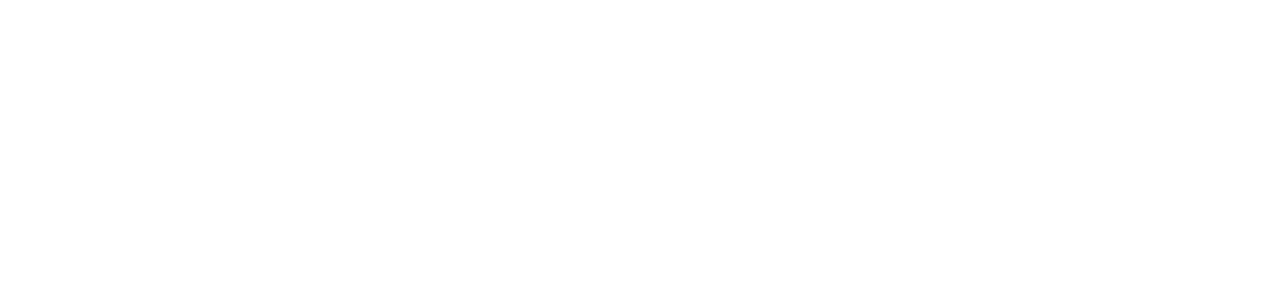
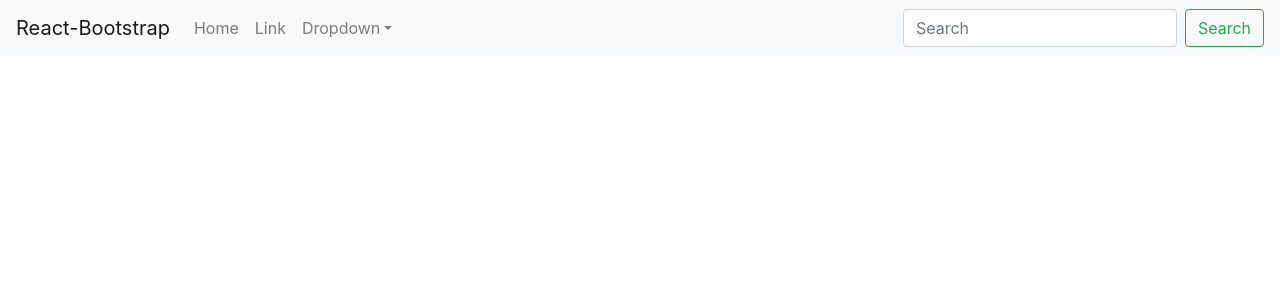
Before and after one commit to Sporego/filbert.io-v5, a Next.js app: page / in a window 1280 px wide. Shown: the top 300 px of the page. Built offline with nearby package versions, Linux system fonts and the light colour scheme.

Commit message:
blog and about page

```diff
--- a/pages/index.js
+++ b/pages/index.js
@@ -1,5 +1,6 @@
 //import html and page specific css here
 import Head from 'next/head';
+import Navbar from '../components/Navbar';
 
 // import components here
 
@@ -7,11 +8,12 @@
 
 export default function Home() {
     return (
-        <div className="container">
+        <div>
             <Head>
                 <title>Create Next App</title>
                 <link rel="icon" href="/favicon.ico" />
             </Head>
+            <Navbar></Navbar>
         </div>
     );
 }
```
Also changed, not shown: pages/about.js (added), pages/blog.js (added).
